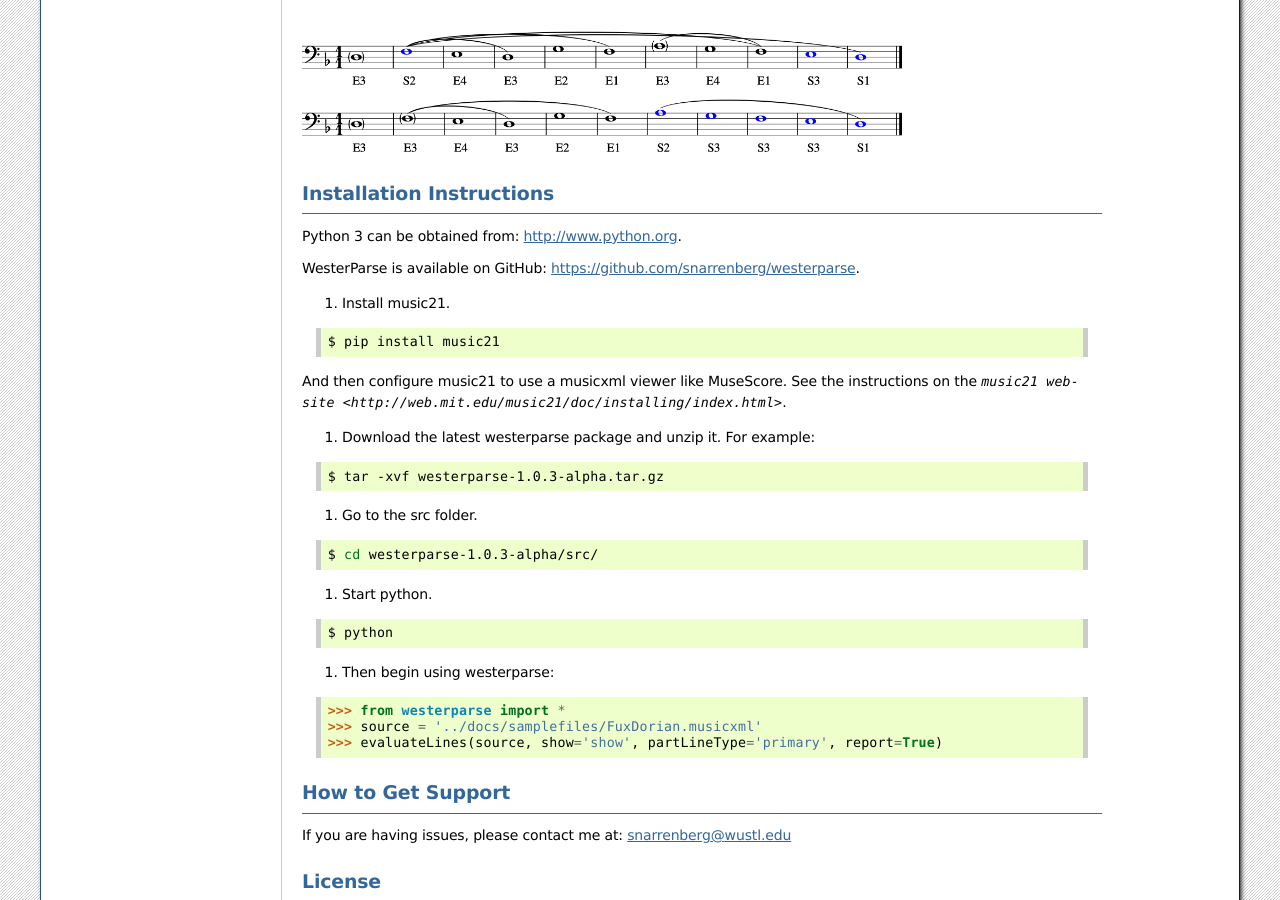
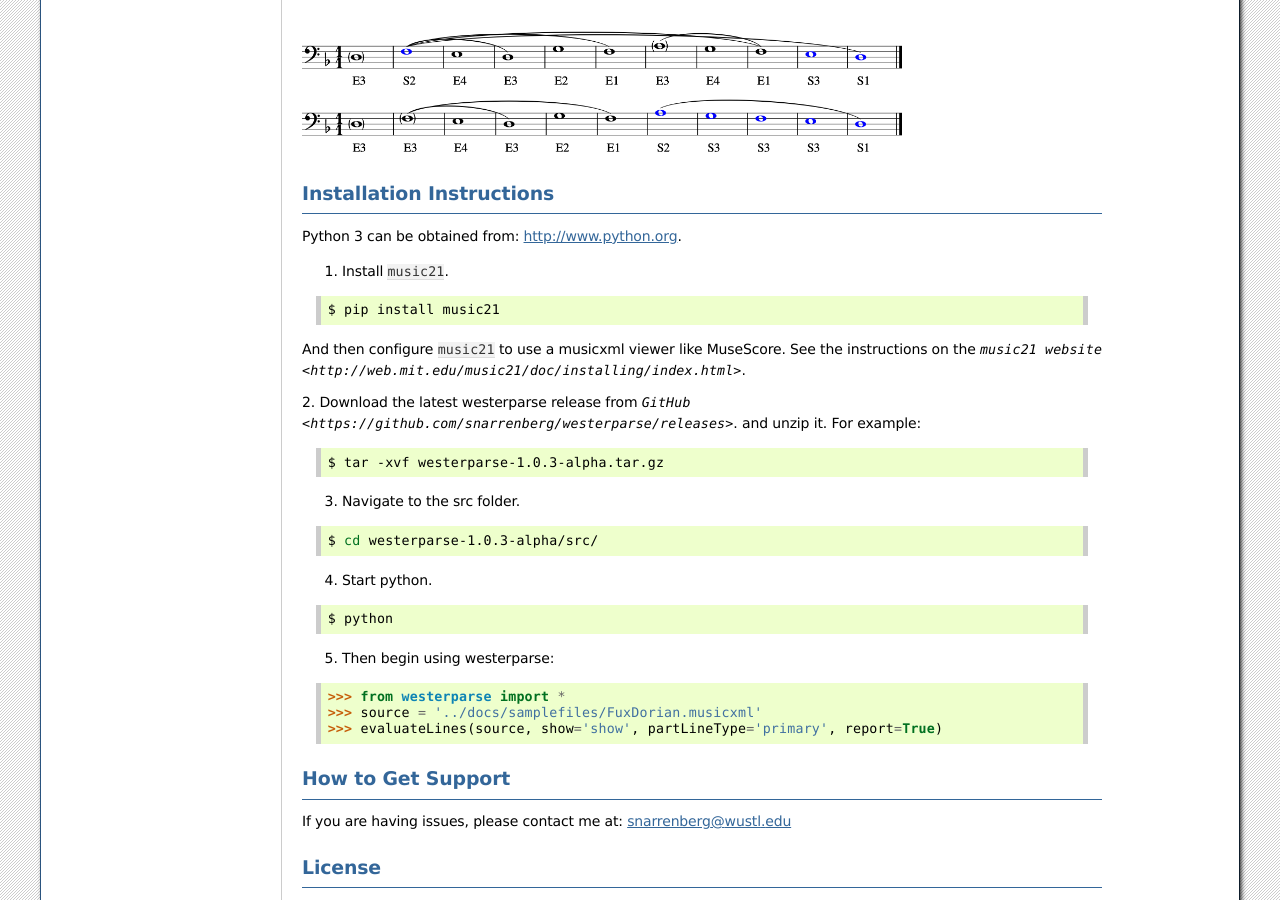
Before and after one commit to snarrenberg/westerparse, a Sphinx documentation site: the page built from docs/start.rst, in a window 1280 px wide and 900 px high, scrolled down 1249 px. Built offline with Sphinx 7.4.7, drawn with Linux system fonts in a browser that asks for light colours.

```diff
--- a/docs/start.rst
+++ b/docs/start.rst
@@ -90,36 +90,36 @@ Installation Instructions
 
 Python 3 can be obtained from: http://www.python.org.
 
-WesterParse is available on GitHub: https://github.com/snarrenberg/westerparse.
 
-#. Install music21.
+1. Install ``music21``.
 
 .. code-block:: shell
 
    $ pip install music21
 
-And then configure music21 to use a musicxml viewer like MuseScore.
+And then configure ``music21`` to use a musicxml viewer like MuseScore.
 See the instructions on the `music21 website <http://web.mit.edu/music21/doc/installing/index.html>`.
 
-#. Download the latest westerparse package and unzip it. For example:
+2. Download the latest westerparse release from `GitHub <https://github.com/snarrenberg/westerparse/releases>`.
+and unzip it. For example:
 
 .. code-block:: shell
 
    $ tar -xvf westerparse-1.0.3-alpha.tar.gz
 
-#. Go to the src folder.
+3. Navigate to the src folder.
 
 .. code-block:: shell
 
    $ cd westerparse-1.0.3-alpha/src/
 
-#. Start python.
+4. Start python.
 
 .. code-block:: shell
 
    $ python
 
-#. Then begin using westerparse:
+5. Then begin using westerparse:
 
 >>> from westerparse import *
 >>> source = '../docs/samplefiles/FuxDorian.musicxml'
```
Also changed, not shown: 1 other file.
